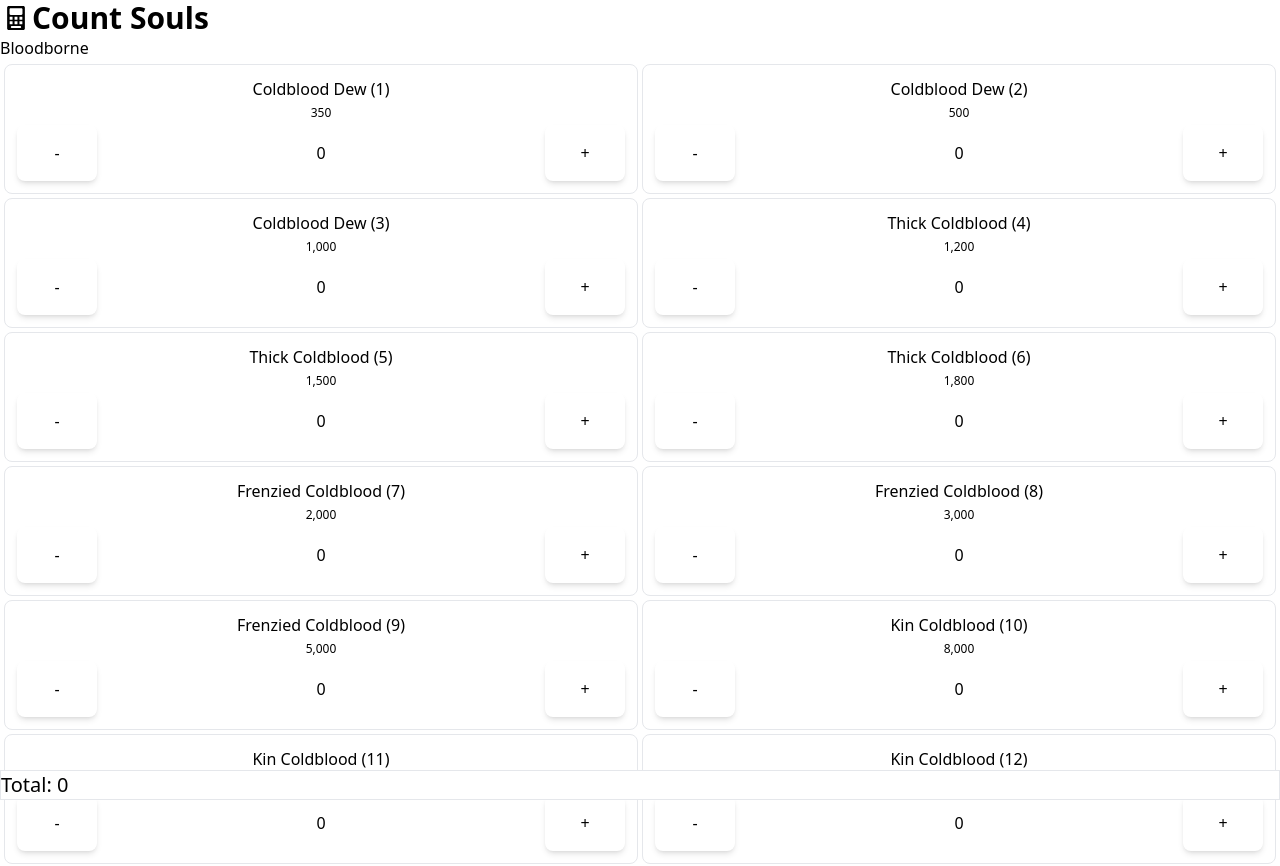
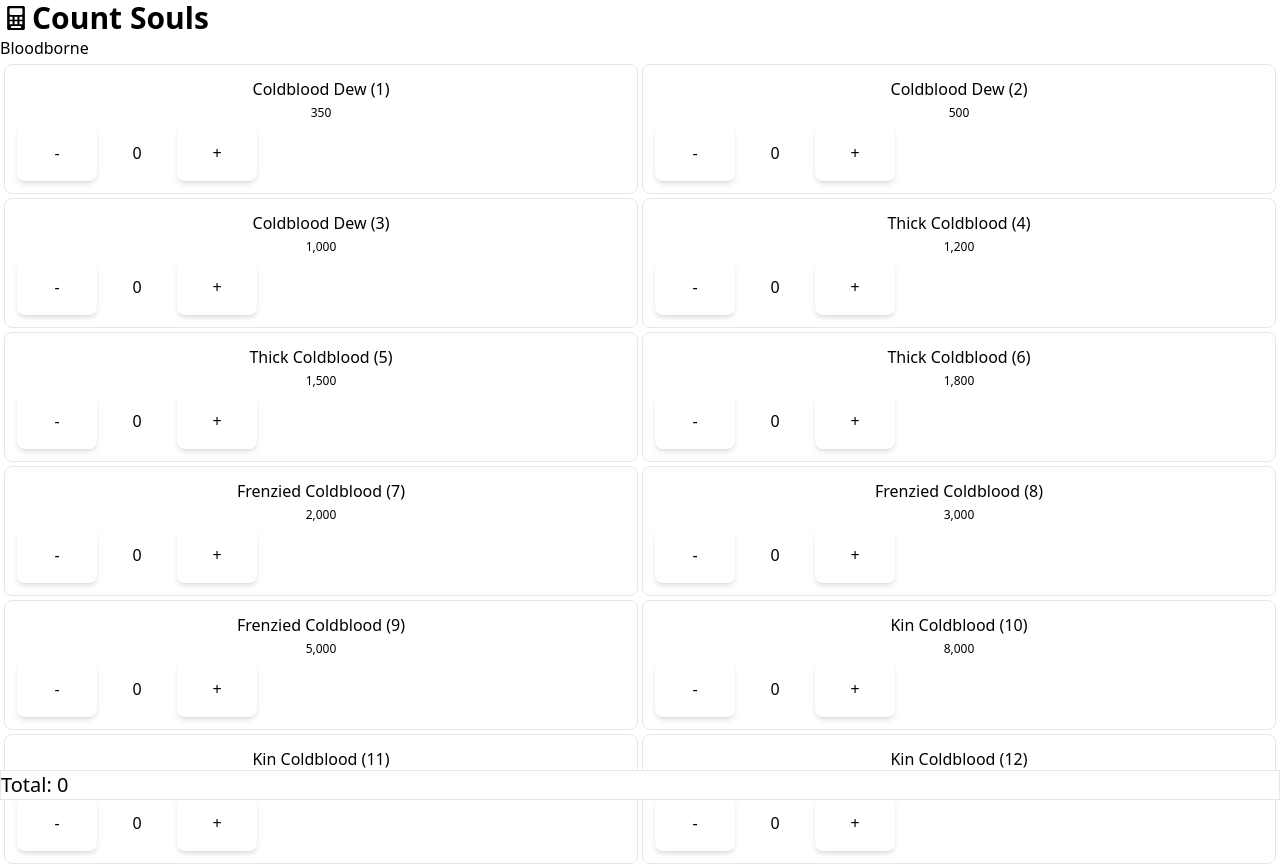
Before and after one commit to ElmarTalibzade/count-souls, a SvelteKit app: page /bb in a window 1280 px wide. Shown: the top 866 px of the page. Built offline with nearby package versions, Linux system fonts and the light colour scheme.

Commit message:
Soul -/+ buttons are now always aligned at the bottom

```diff
--- a/src/components/common/calculator.svelte
+++ b/src/components/common/calculator.svelte
@@ -38,10 +38,12 @@
 
 <div class="grid grid-cols-2 gap-1 p-1 mb-{soulSummaryHeight}">
   {#each soulCalculations as soul, i}
-    <div class="border border-solid rounded-lg p-3">
-      <div class="mb-1 text-center text-base">{soul.definition.name}</div>
-      <div class="mb-1 text-center text-xs">{soul.definition.value.toLocaleString()}</div>
-      <div class="flex items-center justify-between">
+    <div class="flex flex-col justify-between border border-solid rounded-lg p-3">
+      <div>
+        <div class="mb-1 text-center text-base">{soul.definition.name}</div>
+        <div class="mb-1 text-center text-xs">{soul.definition.value.toLocaleString()}</div>
+      </div>
+      <div class="flex items-center">
         <button
           on:click={() => decrement(i)}
           class="bg-orange-dark rounded-lg p-4 shadow-md text-base w-20">-</button
```
